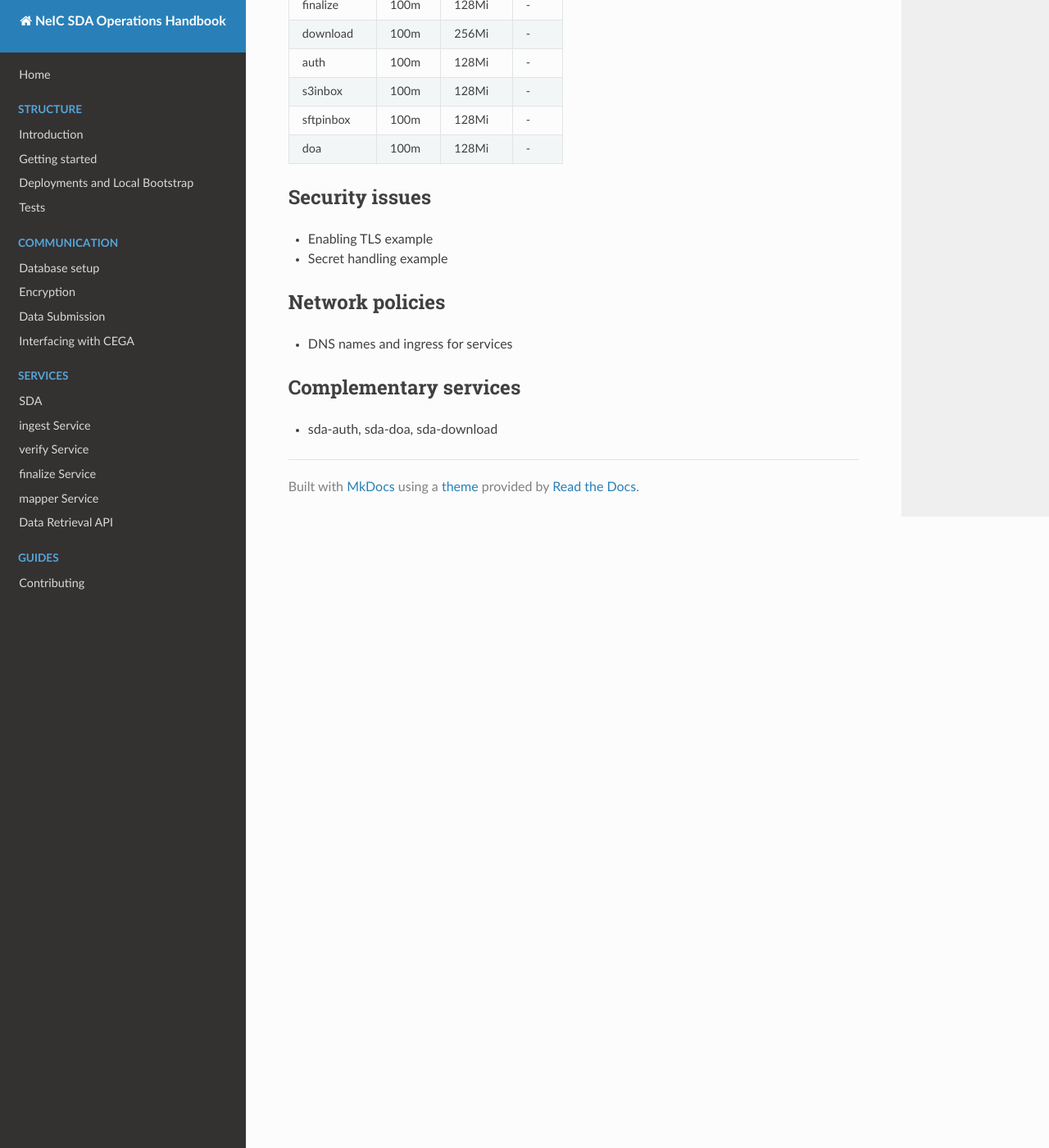
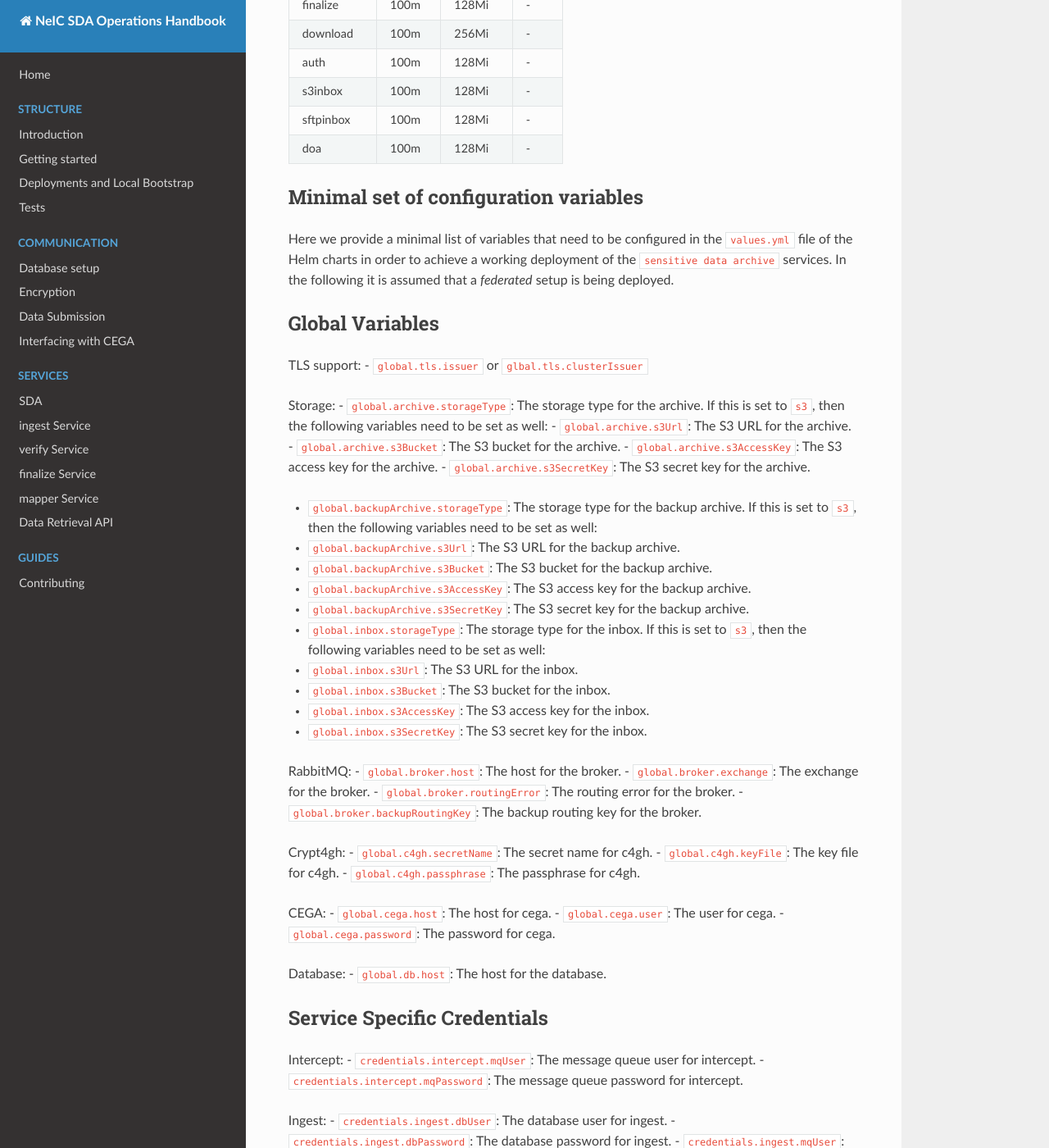
Before and after one commit to neicnordic/neic-sda, an MkDocs documentation site: the page built from docs/guides/deploy-k8s.md, in a window 1280 px wide and 1400 px high, scrolled down 2108 px. Shown: the whole window at 82% size. Built offline with MkDocs 1.6.1, drawn with Linux system fonts in a browser that asks for light colours; nearby versions of some CDN libraries; some of the changed text lies outside the part shown.

Commit message:
add minimal deployment configuration

```diff
--- a/docs/guides/deploy-k8s.md
+++ b/docs/guides/deploy-k8s.md
@@ -73,6 +73,118 @@ The table below reflects the minimum required resources to run the services in t
 | sftpinbox  | 100m  | 128Mi  | -    |
 | doa        | 100m  | 128Mi  | -    |
 
+## Minimal set of configuration variables
+
+Here we provide a minimal list of variables that need to be configured in the `values.yml` file of the Helm charts in order to achieve a working deployment of the `sensitive data archive` services. In the following it is assumed that a *federated* setup is being deployed.
+
+## Global Variables
+
+TLS support:
+- `global.tls.issuer` or `glbal.tls.clusterIssuer`
+
+Storage:
+- `global.archive.storageType`: The storage type for the archive. If this is set to `s3`, then the following variables need to be set as well:
+- `global.archive.s3Url`: The S3 URL for the archive.
+- `global.archive.s3Bucket`: The S3 bucket for the archive.
+- `global.archive.s3AccessKey`: The S3 access key for the archive.
+- `global.archive.s3SecretKey`: The S3 secret key for the archive.
+
+- `global.backupArchive.storageType`: The storage type for the backup archive. If this is set to `s3`, then the following variables need to be set as well:
+- `global.backupArchive.s3Url`: The S3 URL for the backup archive.
+- `global.backupArchive.s3Bucket`: The S3 bucket for the backup archive.
+- `global.backupArchive.s3AccessKey`: The S3 access key for the backup archive.
+- `global.backupArchive.s3SecretKey`: The S3 secret key for the backup archive.
+
+- `global.inbox.storageType`: The storage type for the inbox. If this is set to `s3`, then the following variables need to be set as well:
+- `global.inbox.s3Url`: The S3 URL for the inbox.
+- `global.inbox.s3Bucket`: The S3 bucket for the inbox.
+- `global.inbox.s3AccessKey`: The S3 access key for the inbox.
+- `global.inbox.s3SecretKey`: The S3 secret key for the inbox.
+
+RabbitMQ:
+- `global.broker.host`: The host for the broker.
+- `global.broker.exchange`: The exchange for the broker.
+- `global.broker.routingError`: The routing error for the broker.
+- `global.broker.backupRoutingKey`: The backup routing key for the broker.
+
+Crypt4gh:
+- `global.c4gh.secretName`: The secret name for c4gh.
+- `global.c4gh.keyFile`: The key file for c4gh.
+- `global.c4gh.passphrase`: The passphrase for c4gh.
+
+CEGA:
+- `global.cega.host`: The host for cega.
+- `global.cega.user`: The user for cega.
+- `global.cega.password`: The password for cega.
+
+Database:
+- `global.db.host`: The host for the database.
+
+## Service Specific Credentials
+
+Intercept:
+- `credentials.intercept.mqUser`: The message queue user for intercept.
+- `credentials.intercept.mqPassword`: The message queue password for intercept.
+
+Ingest:
+- `credentials.ingest.dbUser`: The database user for ingest.
+- `credentials.ingest.dbPassword`: The database password for ingest.
+- `credentials.ingest.mqUser`: The message queue user for ingest.
+- `credentials.ingest.mqPassword`: The message queue password for ingest.
+
+Verify:
+- `credentials.verify.dbUser`: The database user for verify.
+- `credentials.verify.dbPassword`: The database password for verify.
+- `credentials.verify.mqUser`: The message queue user for verify.
+- `credentials.verify.mqPassword`: The message queue password for verify.
+
+Finalize:
+- `credentials.finalize.dbUser`: The database user for finalize.
+- `credentials.finalize.dbPassword`: The database password for finalize.
+- `credentials.finalize.mqUser`: The message queue user for finalize.
+- `credentials.finalize.mqPassword`: The message queue password for finalize.
+
+Mapper:
+- `credentials.mapper.dbUser`: The database user for mapper.
+- `credentials.mapper.dbPassword`: The database password for mapper.
+- `credentials.mapper.mqUser`: The message queue user for mapper.
+- `credentials.mapper.mqPassword`: The message queue password for mapper.
+
+If Backup functionality is enabled:
+- `credentials.backup.dbUser`: The database user for backup.
+- `credentials.backup.dbPassword`: The database password for backup.
+- `credentials.backup.mqUser`: The message queue user for backup.
+- `credentials.backup.mqPassword`: The message queue password for backup.
+
+## Minimal configuration for additional services
+
+Ingress:
+- `global.ingress.deploy`: Determines if the ingress should be deployed.
+- `global.ingress.clusterIssuer`: The cluster issuer for the ingress.
+- `global.ingress.hostName.auth`: The hostname for the auth.
+- `global.ingress.hostName.download`: The hostname for the download.
+- `global.ingress.hostName.s3Inbox`: The hostname for the S3 Inbox.
+
+SDA-auth:
+- `global.auth.jwtSecret`: The JWT secret for auth.
+- `global.auth.jwtKey`: The JWT key for auth.
+- `global.auth.jwtPub`: The JWT public key for auth.
+
+SDA-download:
+- `global.download.enabled`: Determines if the download is enabled.
+- `credentials.download.dbUser`: The database user for download.
+- `credentials.download.dbPassword`: The database password for download.
+
+LS-AAI OIDC:
+- `global.oidc.id`: The ID for OIDC.
+- `global.oidc.secret`: The secret for OIDC.
+
+S3Inbox:
+- `credentials.inbox.dbUser`: The database user for inbox.
+- `credentials.inbox.dbPassword`: The database password for inbox.
+- `credentials.inbox.mqUser`: The message queue user for inbox.
+- `credentials.inbox.mqPassword`: The message queue password for inbox.
+
 ## Security issues
 
  - Enabling TLS example
```
Also changed, not shown: docs/dictionary/wordlist.txt (+19 -0 lines).
